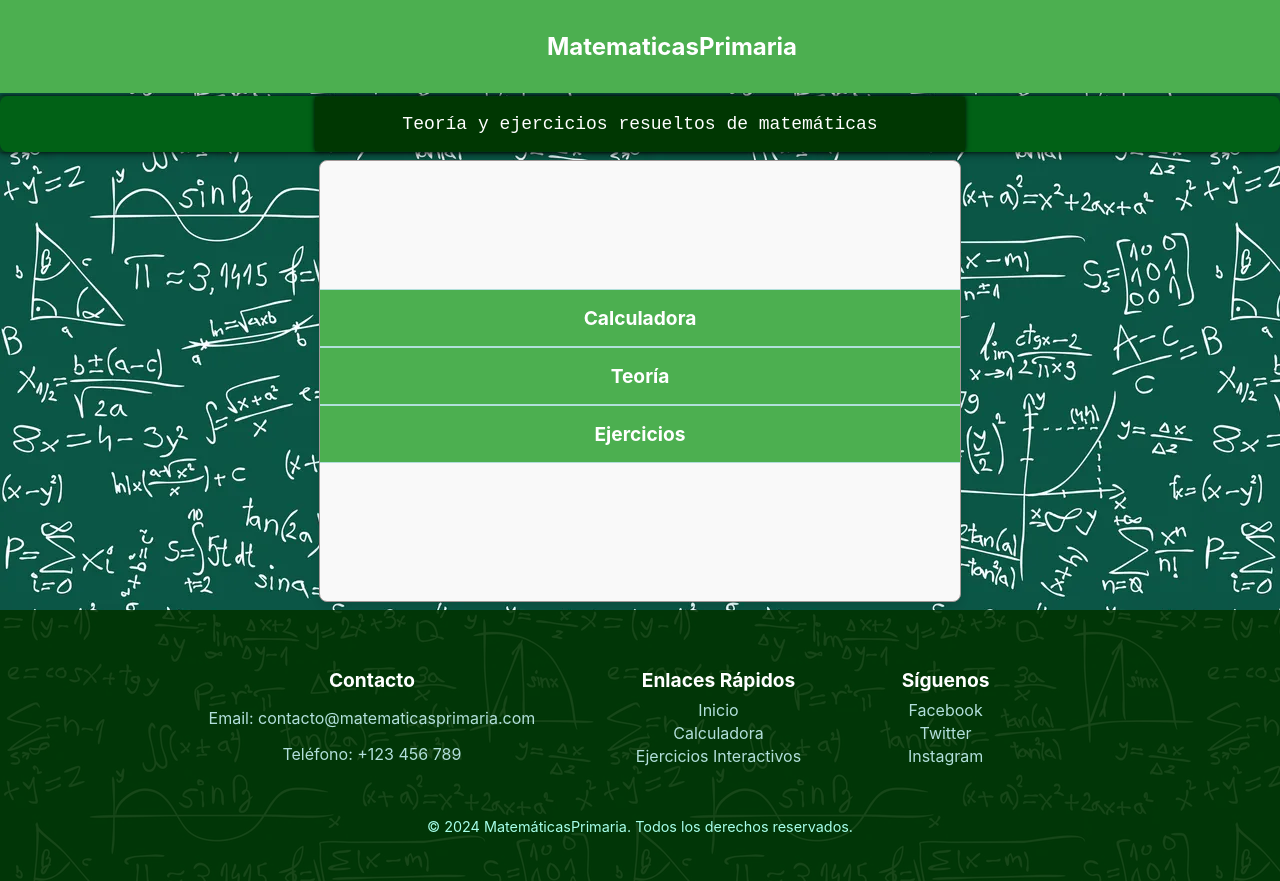
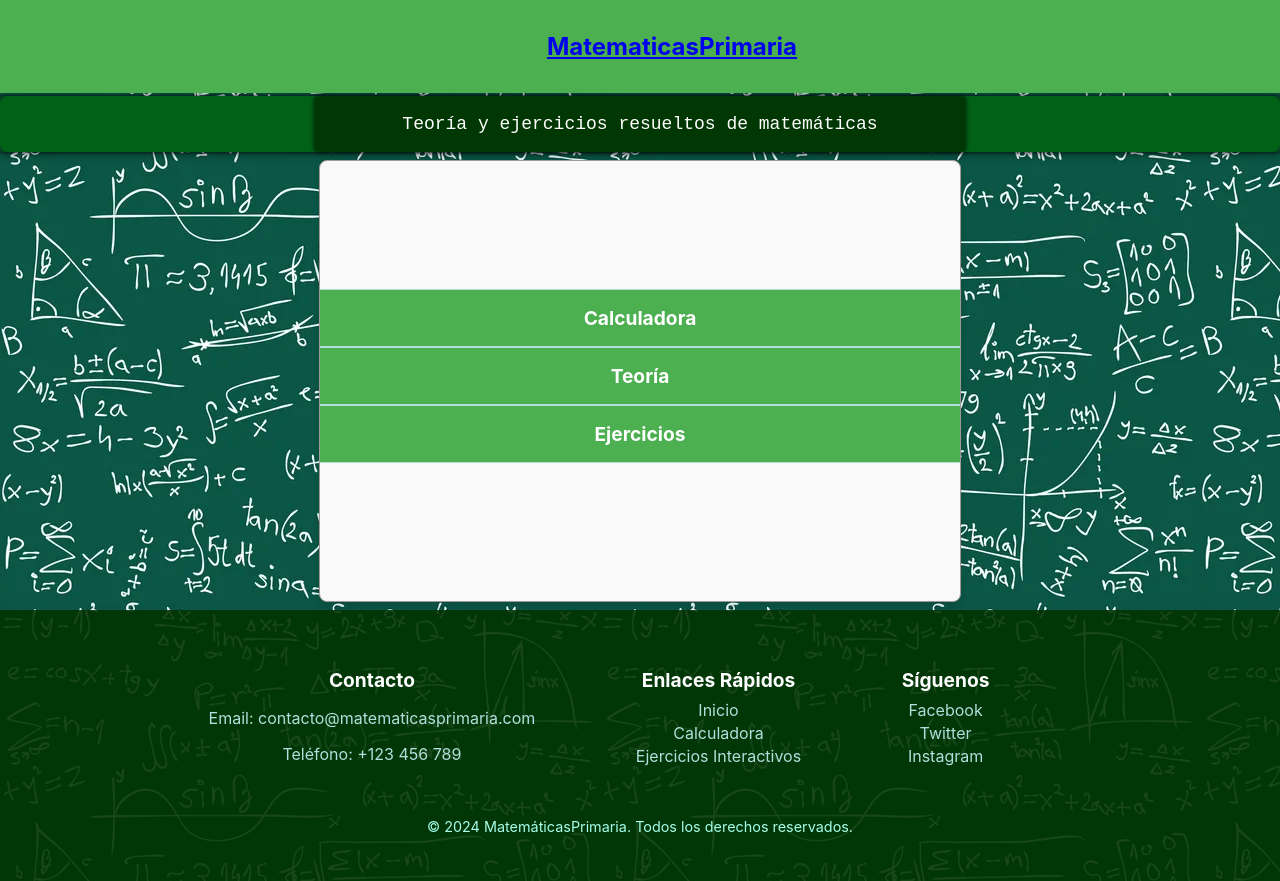
Before and after one commit to FelipeTapiasM/parcial_web, a React (Create React App) app: page / in a window 1280 px wide. Built offline with nearby package versions, Linux system fonts and the light colour scheme.

Commit message:
volver al inicio con el navbar
se agrego la funcionalidad de volver al inicio desde cualquier pagina con el navbar

```diff
--- a/src/navbar.jsx
+++ b/src/navbar.jsx
@@ -1,4 +1,5 @@
 import React from 'react';
+import { Link } from 'react-router-dom';
 
 const Navbar = () => {
   return (
@@ -6,6 +7,7 @@
       backgroundColor: '#4CAF50',
       padding: '2rem',
       textAlign: 'center',
+      textDecoration: 'none',
       color: 'white',
       fontWeight: 'bold',
       fontSize: '1.5rem',
@@ -14,7 +16,8 @@
       width: '100%', // Ancho completo de la pantalla
       zIndex: 1000
     }}>
-      MatematicasPrimaria
+      {/* Enlace al inicio */}
+      <Link to="/" >MatematicasPrimaria</Link>
     </nav>
   );
 };
```
